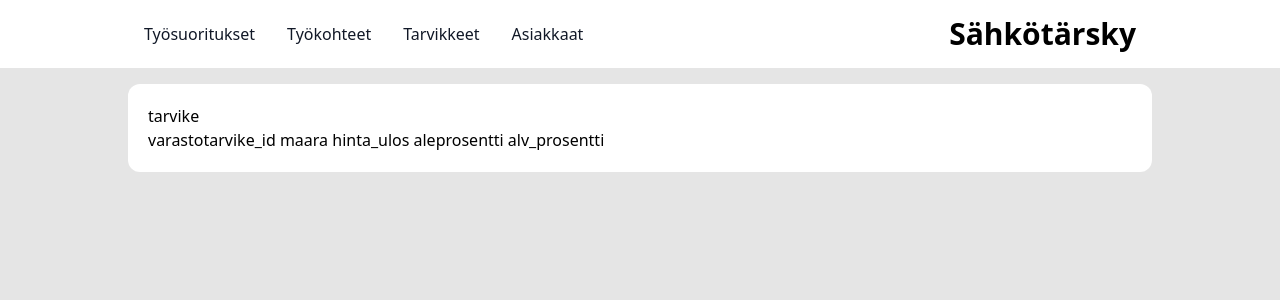
After one commit to ahakkar/tiko, a Node server app: page /tyosuoritukset/1/tarvikkeet/uusi in a window 1280 px wide. The commit adds this page. Shown: the top 300 px of the page. Run offline with Node 20, Linux system fonts and the light colour scheme; some libraries are stand-ins or nearby versions.

Commit message:
Lisää työsuoritus-näkymälle töiden ja tarvikkeiden lisäysnapit

```diff
--- /dev/null
+++ b/src/views/tyosuoritukset/id/laskut/uusi.hbs
@@ -0,0 +1,4 @@
+<div>lasku</div>
+edellinen_lasku
+summa
+era_pvm
--- /dev/null
+++ b/src/views/tyosuoritukset/id/tarvikkeet/uusi.hbs
@@ -0,0 +1,6 @@
+<div>tarvike</div>
+varastotarvike_id
+maara
+hinta_ulos
+aleprosentti
+alv_prosentti
--- /dev/null
+++ b/src/views/tyosuoritukset/id/tyot/uusi.hbs
@@ -0,0 +1,5 @@
+<div>tyo</div>
+tuntihintatyyppi
+alv_prosentti
+aleprosentti
+tunnit
```
Also changed, not shown: src/controllers/tyosuoritukset.ts (+13 -1 lines), src/views/tyosuoritukset/id/index.hbs (renamed from src/views/tyosuoritukset/tyosuoritus.hbs, +21 -5 lines).
